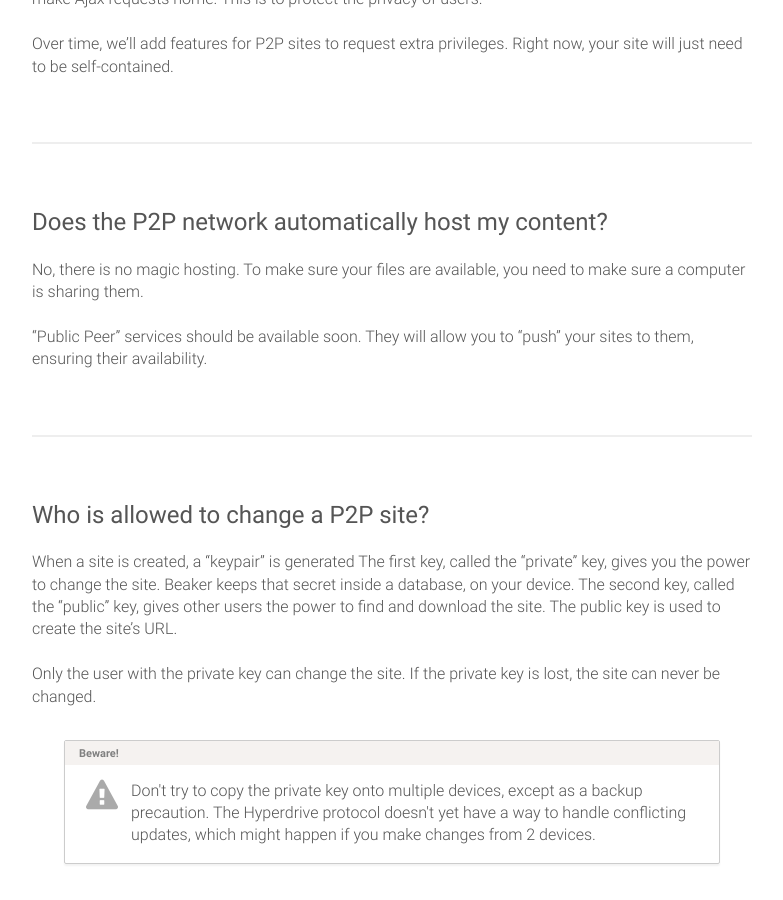
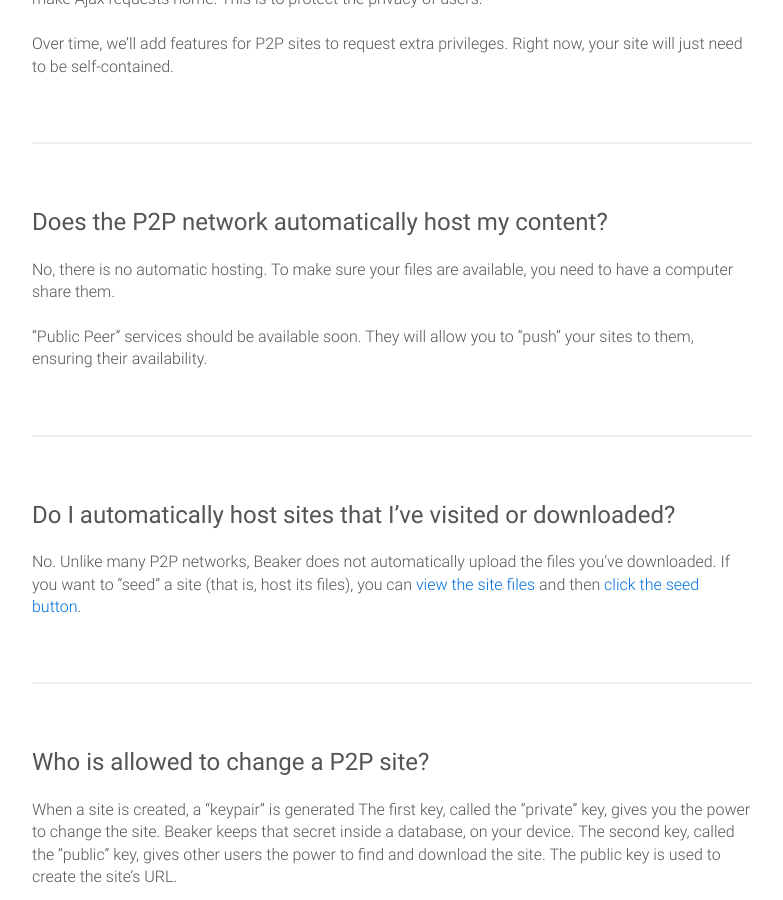
Before and after one commit to beakerbrowser/beakerbrowser.com, a Jekyll site: the page built from _docs/faq.md, in a window 1280 px wide and 900 px high, scrolled down 2080 px. Shown: the whole window, without its empty margins (278-1061 px from the left). Built offline with Jekyll 4.4.1, drawn with Linux system fonts in a browser that asks for light colours.

Commit message:
add 'do i auto host?' entry to faq

```diff
--- a/_docs/faq.md
+++ b/_docs/faq.md
@@ -94,11 +94,19 @@
 
 ### Does the P2P network automatically host my content?
 
-No, there is no magic hosting.
-To make sure your files are available, you need to make sure a computer is sharing them.
+No, there is no automatic hosting.
+To make sure your files are available, you need to have a computer share them.
 
 "Public Peer" services should be available soon.
 They will allow you to "push" your sites to them, ensuring their availability.
+
+---
+
+### Do I automatically host sites that I've visited or downloaded?
+
+No.
+Unlike many P2P networks, Beaker does not automatically upload the files you've downloaded.
+If you want to "seed" a site (that is, host its files), you can [view the site files](/docs/p2p/additional-tools.html#view-files-button) and then [click the seed button](/docs/p2p/additional-tools.html#seed-site).
 
 ---
 
```
